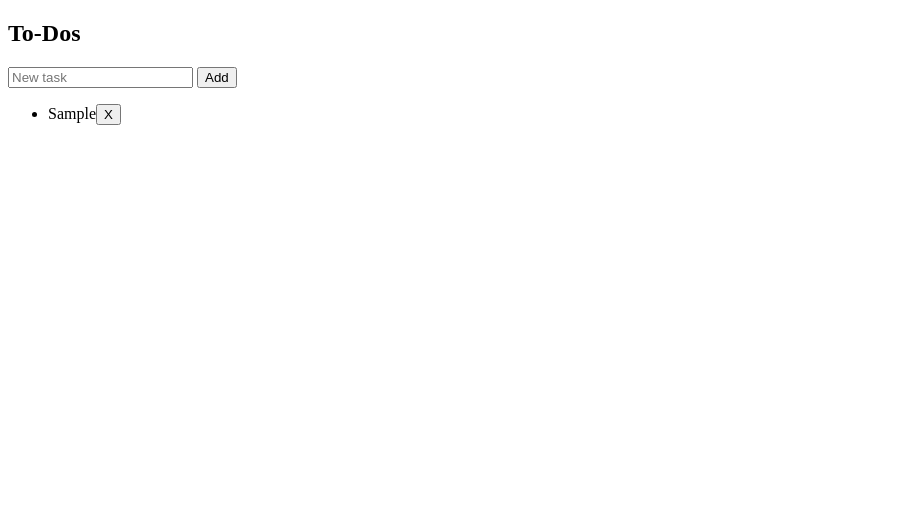
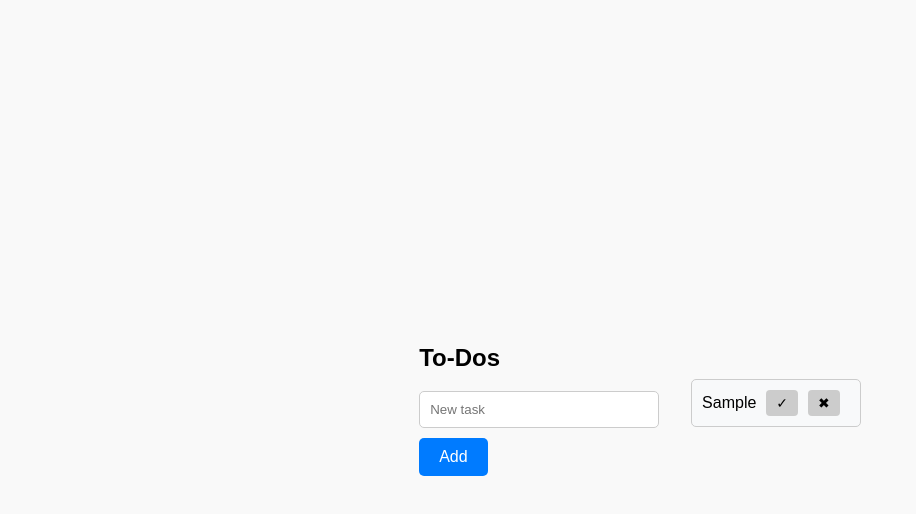
Before and after one commit to ju-nmd2023/lab3-todo-list-Buick142, a plain HTML site: page index.html in a window 1280 px wide. Both pictures are taken after typing "Sample" into the empty fields and a click on the button "Add". Shown: the whole page, without its empty margins (0-916 px from the left). Drawn offline with Linux system fonts and the light colour scheme.

Commit message:
added mark as done button and updated styles

```diff
--- a/index.html
+++ b/index.html
@@ -14,4 +14,77 @@
     </div>
     <ul id="taskList"></ul>
 </body>
+<style>
+    body {
+      margin: 0;
+      padding: 0;
+      display: flex;
+      justify-content: center;
+      align-items: center;
+      height: 100vh;
+      background-color: #f9f9f9;
+      font-family: Arial, sans-serif;
+    }
+
+    #app {
+      text-align: center;
+      background: #fff;
+      padding: 20px;
+      border-radius: 10px;
+      box-shadow: 0 4px 8px rgba(0, 0, 0, 0.2);
+      width: 300px;
+    }
+
+    #taskInput {
+      width: 80%;
+      padding: 10px;
+      margin-bottom: 10px;
+      border: 1px solid #ccc;
+      border-radius: 5px;
+    }
+
+    #addBtn {
+      padding: 10px 20px;
+      background-color: #007bff;
+      color: #fff;
+      border: none;
+      border-radius: 5px;
+      cursor: pointer;
+      font-size: 16px;
+    }
+
+    #addBtn:hover {
+      background-color: #0056b3;
+    }
+
+    ul {
+      list-style-type: none;
+      padding: 0;
+    }
+
+    li {
+      display: flex;
+      justify-content: space-between;
+      align-items: center;
+      padding: 10px;
+      margin-top: 5px;
+      border: 1px solid #ccc;
+      border-radius: 5px;
+      background-color: #f8f9fa;
+    }
+
+    li.done {
+      text-decoration: line-through;
+      color: gray;
+    }
+
+    button {
+      font-size: 14px;
+      padding: 5px 10px;
+      border: none;
+      border-radius: 5px;
+      cursor: pointer;
+    }
+  </style>
+
 </html>
--- a/todo.js
+++ b/todo.js
@@ -3,27 +3,72 @@ document.addEventListener("DOMContentLoaded", function() {
     const taskInput = document.getElementById("taskInput");
     const taskList = document.getElementById("taskList");
 
+    // Add task
     addBtn.addEventListener("click", function() {
         const taskText = taskInput.value.trim();
 
         if (taskText !== "") {
             const li = document.createElement("li");
-            li.textContent = taskText;
 
+            // Create a container for buttons (provided by ChatGPT)
+            const buttonContainer = document.createElement('div');
+            buttonContainer.style.display = "inline-block";
+            buttonContainer.style.marginLeft = "10px";
+
+            // Create "Mark As Done" Button
+            const doneBtn = document.createElement('button');
+            doneBtn.textContent = "✓";
+            doneBtn.style.marginRight = "10px";
+            doneBtn.style.backgroundColor = "#ccc";
+            doneBtn.style.border = "none";
+            doneBtn.style.borderRadius = "4px";
+            doneBtn.style.cursor = "pointer";
+
+            doneBtn.addEventListener("click", function () {
+                li.classList.toggle("done");
+                if (li.classList.contains("done")) {
+                    doneBtn.style.backgroundColor = "green";
+                    doneBtn.style.color = "white";
+                } else {
+                    doneBtn.style.backgroundColor = "#ccc";
+                    doneBtn.style.color = "black";
+                }
+            });
+
+            // Create "Delete" Button
             const deleteBtn = document.createElement('button');
-            deleteBtn.textContent = "X";
+            deleteBtn.textContent = "✖";
+            deleteBtn.style.marginRight = "10px";
+            deleteBtn.style.backgroundColor = "#ccc";
+            deleteBtn.style.border = "none";
+            deleteBtn.style.borderRadius = "4px";
+            deleteBtn.style.cursor = "pointer";
+
+            deleteBtn.addEventListener('mouseover', function() {
+                deleteBtn.style.backgroundColor = "red";
+                deleteBtn.style.color = "white";
+            });
+
+            deleteBtn.addEventListener('mouseout', function() {
+                deleteBtn.style.backgroundColor = "#ccc";
+                deleteBtn.style.color = "black";
+            });
 
             deleteBtn.addEventListener('click', function() {
                 taskList.removeChild(li);
             });
 
-            li.appendChild(deleteBtn);
+            buttonContainer.appendChild(doneBtn);
+            buttonContainer.appendChild(deleteBtn);
+
+            li.textContent = taskText;
+            li.appendChild(buttonContainer);
 
             taskList.appendChild(li);
 
             taskInput.value = "";
         } else {
-            alert("Fill in this field");
+            alert("Can not add empty list item");
         }
     })
 })
```
